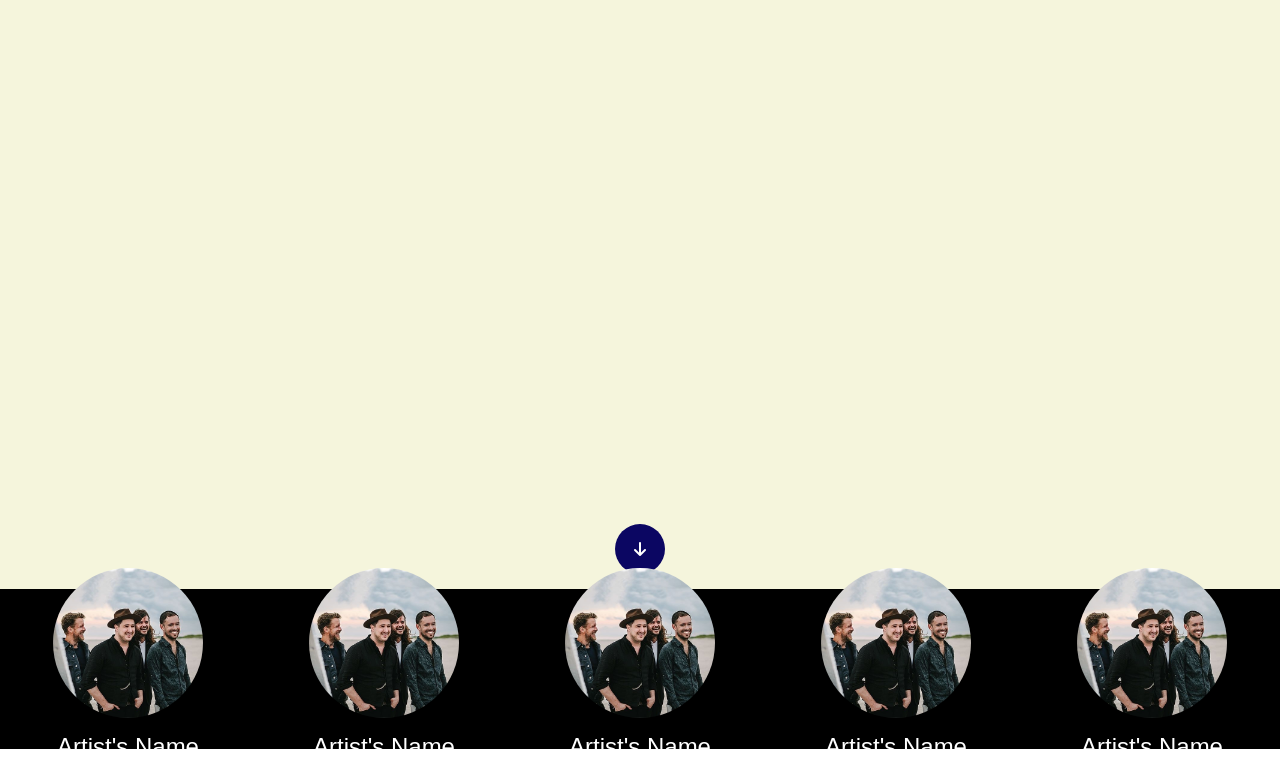
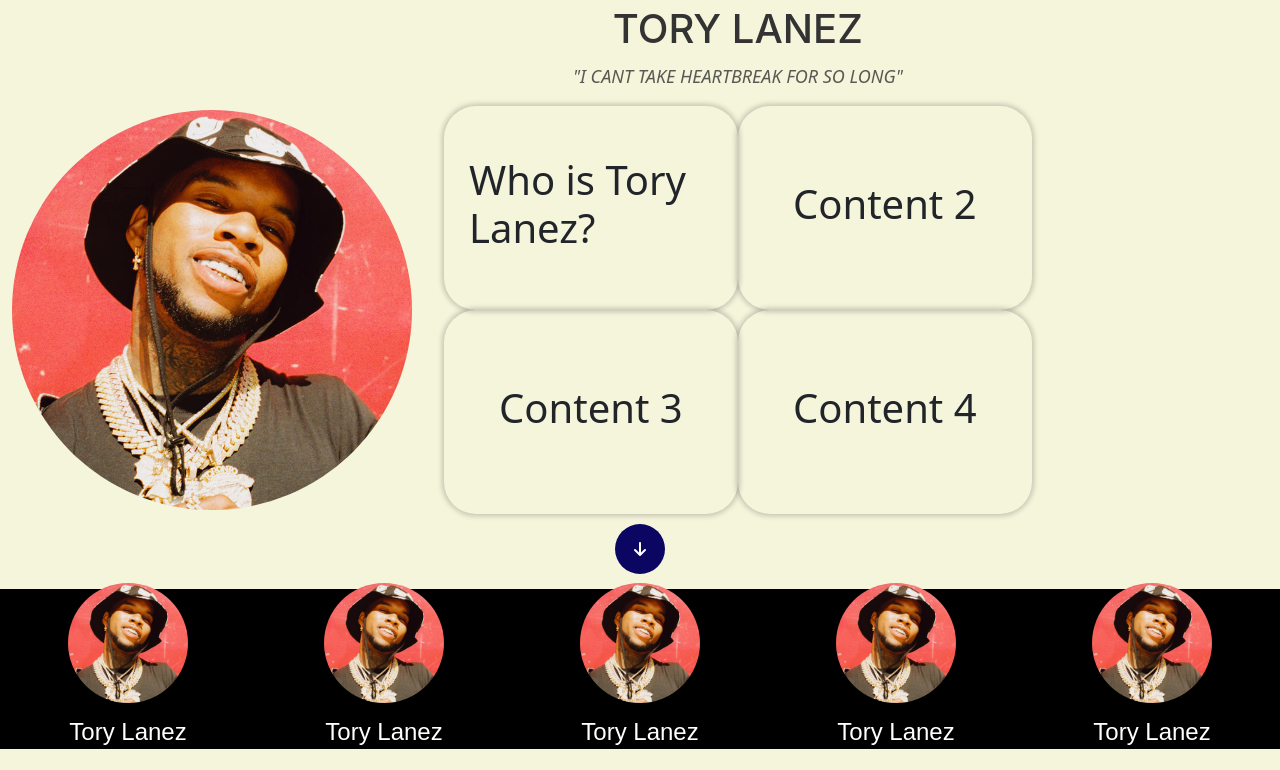
Before and after one commit to Jamwilltim/fav-musicians, a plain HTML site: page index.html in a window 1280 px wide. Shown: the part 51-821 px from the top of the page. Drawn offline with nearby package versions, Linux system fonts and the light colour scheme.

Commit message:
Flipcards for Content + Temp Buttons for Pop-Up Section

```diff
--- a/client.js
+++ b/client.js
@@ -24,4 +24,5 @@
 	content.style.height = `${availableHeight}px`;
   }
 
-  window.addEventListener('load', adjustMainSectionHeight);
+window.addEventListener('load', adjustMainSectionHeight);
+window.addEventListener('resize', adjustMainSectionHeight);
--- a/index.html
+++ b/index.html
@@ -6,6 +6,7 @@
 		<title>Document</title>
 
 		<link rel="stylesheet" href="style.css" />
+		<link rel="stylesheet" href="https://fonts.googleapis.com/css2?family=Roboto:wght@400;700&display=swap">
 		<link
 			rel="stylesheet"
 			href="https://cdnjs.cloudflare.com/ajax/libs/font-awesome/6.5.1/css/all.min.css"
@@ -17,7 +18,7 @@
 		<link href="https://cdn.jsdelivr.net/npm/bootstrap@5.3.2/dist/css/bootstrap.min.css" rel="stylesheet" integrity="sha384-T3c6CoIi6uLrA9TneNEoa7RxnatzjcDSCmG1MXxSR1GAsXEV/Dwwykc2MPK8M2HN" crossorigin="anonymous">
 		<script defer src="https://cdn.jsdelivr.net/npm/bootstrap@5.3.2/dist/js/bootstrap.bundle.min.js" integrity="sha384-C6RzsynM9kWDrMNeT87bh95OGNyZPhcTNXj1NW7RuBCsyN/o0jlpcV8Qyq46cDfL" crossorigin="anonymous"></script>
 	</head>
-	<body>
+	<body style="background-color: beige;">
 		<nav class="navbar navbar-expand-lg navbar-light" style="background: beige; width:100%">
 			<div class="container-fluid">
 			   <a class="navbar-brand" href="https://www.pokemon.com/uk/pokedex/gengar">
@@ -47,9 +48,62 @@
 
 		<div class="main-section">
 			<div class="container-fluid content" id ="content">
-				<div class="item item-1"></div>
-				<div class="item item-2"></div>
-				<div class="item item-3"></div>
+
+				<div class="item item-1">
+					<img src="img/tory-lanez.jpg" alt="Tory Lanez" id ="artistImage"/>
+				</div>
+
+				<div class="item item-2">
+					<div class="artist-info">
+						<h1>Tory Lanez</h1>
+						<p>"I CANT TAKE HEARTBREAK FOR SO LONG"</p>
+					</div>
+				</div>
+
+				<div class="item item-3">
+					<div class="container-fluid cards">
+						<div class="cards card-1" id="Card1" ">
+							<div class="front">
+								<h1>Who is Tory Lanez?</h1>
+							</div>
+							<div class="back">
+								<h1>Back of Card</h1>
+								<p>Fill content here</p>
+							</div>
+						</div>
+
+						<div class="cards card-2" id="Card2" >
+							<div class="front">
+								<h1>Content 2</h1>
+							</div>
+							<div class="back">
+								<h1>Back of Card</h1>
+								<p>Fill content here</p>
+							</div>
+						</div>
+						<div class="cards card-3" id="Card3" >
+							<div class="front">
+								<h1>Content 3</h1>
+							</div>
+							<div class="back">
+								<h1>Back of Card</h1>
+								<p>Fill content here</p>
+							</div>
+						</div>
+						<div class="cards card-4" id="Card4">
+							<div class="front">
+								<h1>Content 4</h1>
+							</div>
+							<div class="back">
+								<h1>Back of Card</h1>
+								<p>Fill content here</p>
+							</div>
+						</div>
+
+					</div>
+				</div>
+
+
 				<div class="item item-4"></div>
 				<div class="item item-5"></div>
 				<div class="item item-6"></div>
@@ -59,24 +113,35 @@
 		</div>
 		<section class="artists" id="artistsSec">
 			<div class="artist" id="artist">
-				<img src="img/mumford.jpg" alt="mumford and sons" />
-				<h1>Artist's Name</h1>
+				<a href="#" class="Artist-Button">
+					<img src="img/tory-lanez.jpg" alt="Tory Lanez" />
+				</a>
+				<h1>Tory Lanez</h1>
+			</div>
+
+			<div class="artist" id="artist">
+				<a href="#" class="Artist-Button">
+					<img src="img/tory-lanez.jpg" alt="Tory Lanez" />
+				</a>
+				<h1>Tory Lanez</h1>
 			</div>
 			<div class="artist" id="artist">
-				<img src="img/mumford.jpg" alt="mumford and sons" />
-				<h1>Artist's Name</h1>
+				<a href="#" class="Artist-Button">
+					<img src="img/tory-lanez.jpg" alt="Tory Lanez" />
+				</a>
+				<h1>Tory Lanez</h1>
 			</div>
 			<div class="artist" id="artist">
-				<img src="img/mumford.jpg" alt="mumford and sons" />
-				<h1>Artist's Name</h1>
+				<a href="#" class="Artist-Button">
+					<img src="img/tory-lanez.jpg" alt="Tory Lanez" />
+				</a>
+				<h1>Tory Lanez</h1>
 			</div>
 			<div class="artist" id="artist">
-				<img src="img/mumford.jpg" alt="mumford and sons" />
-				<h1>Artist's Name</h1>
-			</div>
-			<div class="artist" id="artist">
-				<img src="img/mumford.jpg" alt="mumford and sons" />
-				<h1>Artist's Name</h1>
+				<a href="#" class="Artist-Button">
+					<img src="img/tory-lanez.jpg" alt="Tory Lanez" />
+				</a>
+				<h1>Tory Lanez</h1>
 			</div>
 		</section>
 		<script src="client.js"></script>
--- a/style.css
+++ b/style.css
@@ -18,8 +18,6 @@
 	overflow: hidden;
 	height: 80vh;
 	width: 100%;
-	/*background-image: url("img/mumford-bg.jpg"); */
-	object-fit: cover;
 	background-repeat: no-repeat;
 	background-size: cover;
 	background-position: center;
@@ -87,6 +85,12 @@
 	transform: translateY(0%);
 }
 
+.Artist-Button:hover img {
+    width: 155px;
+    transition: width 0.5;
+}
+
+
 .artist h1{
 	font-size: 1.5rem;
 }
@@ -98,17 +102,18 @@
 	margin-bottom: 15px;
 }
 
-@media (min-width: 768px) {
+@media (min-width: 768px) and (min-height:500px){
     .artist img {
-        width: 100px;
+        width: 120px;
     }
 }
 
 
-@media (min-width: 1200px) {
+@media (min-width: 1500px) and (min-height:1100px) {
     .artist img {
         width: 150px;
     }
+
 }
 
 .artist-hidden {
@@ -127,21 +132,39 @@
 	display: grid;
 	background-color: beige;
 	height: 80vh;
-	grid-template-rows: 2fr 5fr 2fr;
-	grid-template-columns: 2.5fr 5fr 3fr;
+	grid-template-rows: 1fr 6.5fr 1.2fr ;
+	grid-template-columns: 2.2fr 6fr 2.2fr;
 	transition: height 0.5s ease;
 }
 
 .item-1{
 	grid-area : 2/ 1/ 2/-3;
+	display: flex;
+  	justify-content: center;
+  	align-items: center;
+}
+
+.item-1 img{
+	border-radius: 50%;
+	width: 400px;
+	height:auto;
+	margin-right: 20px;
+	transition: all 0.5s ease;
+	transform: translateY(0%);
 }
 
 .item-2{
 	grid-area : 1/2/1/-2;
+	display: flex;
+	justify-content: center;
+	align-items: center;
 }
 
 .item-3{
 	grid-area : 2/2/2/-2;
+	display: flex;
+	justify-content: center;
+	align-items: center;
 }
 
 .item-4{
@@ -155,3 +178,96 @@
 .item-6{
 	grid-area: 2/3/2/4;
 }
+
+.artist-info{
+	display: flex;
+	flex-direction: column;
+	justify-content: center;
+	align-items: center;
+}
+
+.artist-info h1 {
+	margin-bottom: 10px;
+	text-align: center;
+	font-family: "SF Pro Display","SF Pro Icons","Helvetica Neue","Helvetica","Arial",sans-serif;
+	font-size: 2.5rem;
+	color: #333;
+	text-transform: uppercase;
+  }
+
+
+.artist-info p{
+	font-style: italic;
+	text-align: center;
+	opacity: 0.8;
+  	font-size: 18px;
+  	font-weight: 500;
+ 	 color: #333;
+
+}
+
+.cards.container-fluid{
+	display : grid;
+	height: 100%;
+	grid-template-rows: repeat(2,1fr);
+	grid-template-columns: repeat(2,1fr);
+	perspective: 1500px;
+}
+
+.cards{
+	height: 100%;
+	width: 100%;
+	position: relative;
+	transition: transform 1500ms;
+	transform-style: preserve-3d;
+}
+
+
+.card-1:hover {
+	cursor: pointer;
+	transform: rotateY(180deg);
+  }
+
+.card-2:hover {
+cursor: pointer;
+transform: rotateY(180deg);
+}
+
+.card-3:hover {
+cursor: pointer;
+transform: rotateY(180deg);
+}
+
+.card-4:hover {
+cursor: pointer;
+transform: rotateY(180deg);
+}
+
+.front,
+.back {
+	height:100%;
+	width:100%;
+	border-radius: 2rem;
+	box-shadow: 0 0 5px 2px rgba(50, 50, 50, 0.25);
+	position: absolute;
+	backface-visibility: hidden;
+}
+
+.front {
+	display: flex;
+	justify-content: center;
+	align-items: center;
+	font-size: 1.5rem;
+	padding-left: 25px;
+	padding-right: 25px;
+}
+
+.back{
+	background-color: #3a3a3a;
+	transform: rotateY(180deg);
+	display: flex;
+	flex-direction: column;
+	justify-content: center;
+	align-items: center;
+	gap: 2rem;
+}
```
Also changed, not shown: img/tory-lanez.jpg (added).
